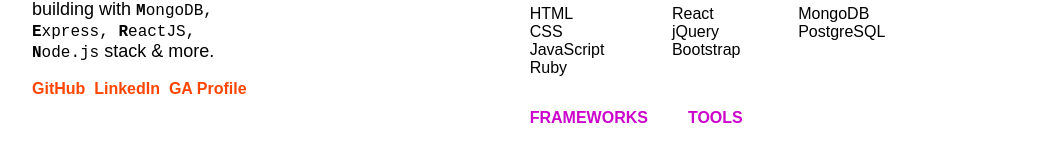
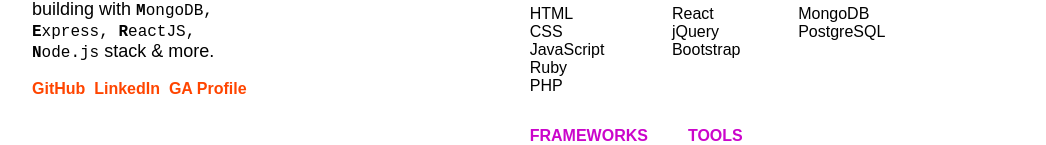
Before and after one commit to MilcahHalili/milcah-portfolio, a React (Create React App) app: page / in a window 1280 px wide. Shown: the part 298-443 px from the top of the page, without its empty margins (48-1094 px from the left). Built offline with nearby package versions, Linux system fonts and the light colour scheme.

Commit message:
add PHP to languages

```diff
--- a/src/App.js
+++ b/src/App.js
@@ -54,6 +54,7 @@
                   <li>CSS</li>
                   <li>JavaScript</li>
                   <li>Ruby</li>
+                  <li>PHP</li>
                 </ul>
               </div>
               <div className="App-skills-divs">
```
